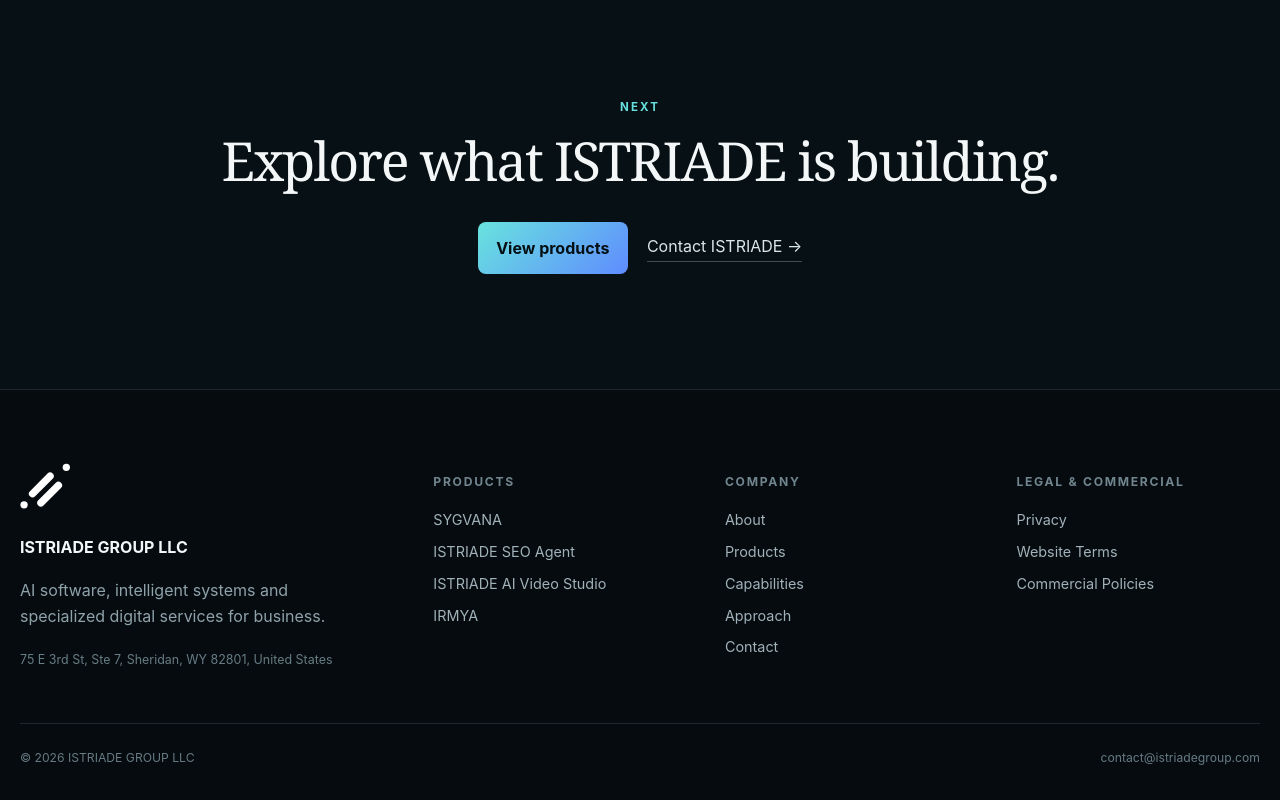
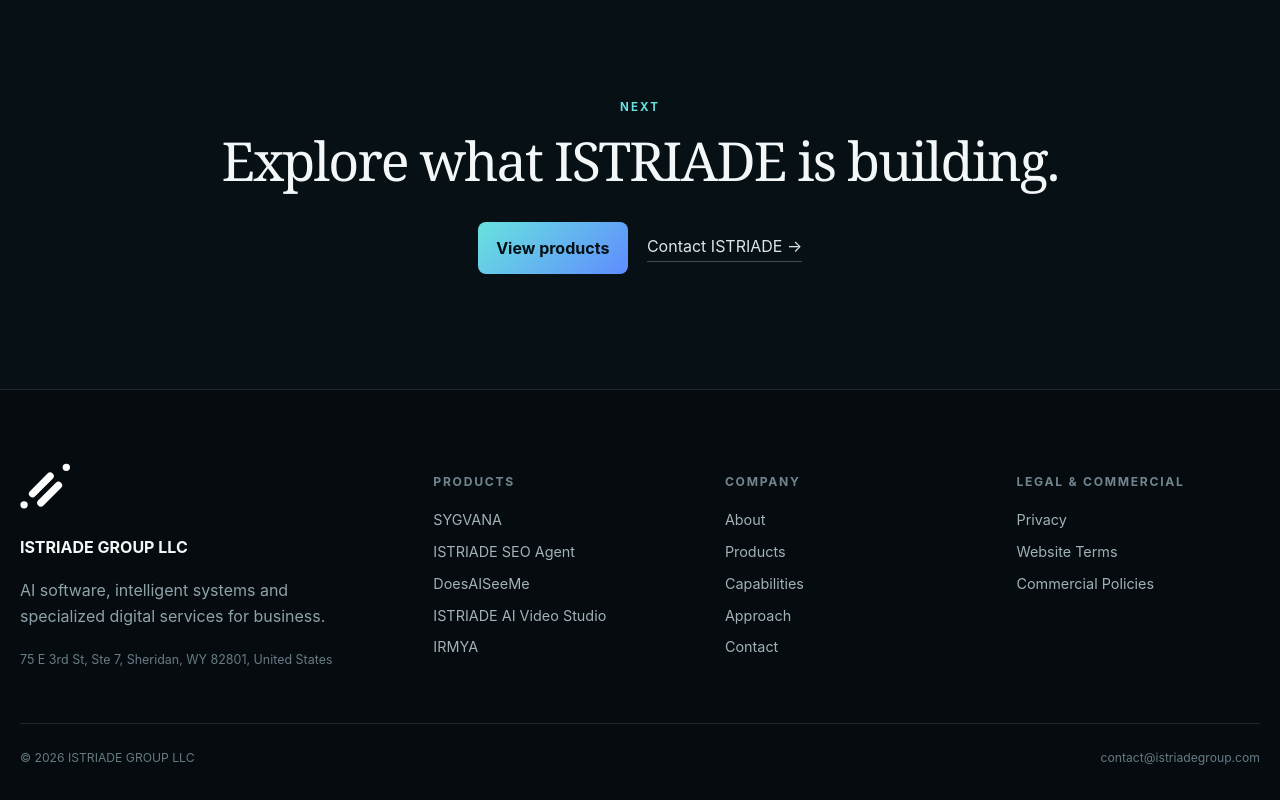
Before and after one commit to Abaco3300/istriade-web, a Next.js app: page / in a window 1280 px wide. Shown: the part 7067-7867 px from the top of the page. Built offline with nearby package versions, Linux system fonts and the light colour scheme.

Commit message:
Stage DoesAISeeMe corporate integration
Merge the prepared DoesAISeeMe corporate discovery integration while keeping Product Registry, external link, checkout, payment, publication, and commercial activation disabled.

```diff
--- a/app/products/page.tsx
+++ b/app/products/page.tsx
@@ -1,7 +1,7 @@
 import type { Metadata } from "next";
 import { PageHero } from "@/components/PageHero";
 import { ProductCard } from "@/components/ProductCard";
-import { products } from "@/data/products";
+import { publicProducts } from "@/data/products";
 import { pageMetadata } from "@/lib/metadata";
 
 export const metadata: Metadata = pageMetadata({
@@ -13,7 +13,7 @@
 export default function ProductsPage() {
   return <>
     <PageHero eyebrow="Products" title="Focused products for distinct business problems." lead="ISTRIADE develops products and specialized systems around clearly defined operating problems. Each maintains its own focus and product-specific source of truth." />
-    <section className="section"><div className="container product-grid">{products.map((product) => <ProductCard key={product.id} product={product} />)}</div></section>
+    <section className="section"><div className="container product-grid">{publicProducts.map((product) => <ProductCard key={product.id} product={product} />)}</div></section>
     <section className="section section-tinted"><div className="container editorial-grid"><div><p className="eyebrow">Product independence</p><h2>Corporate discovery. Product-level truth.</h2></div><div className="prose"><p>The ISTRIADE corporate website presents each product at a high level. Detailed capabilities, commercial terms, access conditions and other product-specific information belong to the relevant product environment.</p><p>External product links become active only after the corresponding public destination is verified and authorized.</p></div></div></section>
   </>;
 }
--- a/components/ProductCard.tsx
+++ b/components/ProductCard.tsx
@@ -6,6 +6,7 @@
       <div className="product-signal" aria-hidden="true"><span /><span /><span /></div>
       <p className="product-category">{product.category}</p>
       <h3>{product.name}</h3>
+      {product.ownershipLabel ? <p className="product-category">{product.ownershipLabel}</p> : null}
       <p>{product.summary}</p>
       {product.externalLinkEnabled && product.websiteUrl ? (
         <a className="text-link" href={product.websiteUrl} rel="noopener noreferrer">Explore {product.name} ↗</a>
--- a/data/products.ts
+++ b/data/products.ts
@@ -3,6 +3,7 @@
   name: string;
   category: string;
   summary: string;
+  ownershipLabel: string | null;
   accent: "cyan" | "blue" | "violet" | "teal";
   featured: boolean;
   cardEnabled: boolean;
@@ -20,6 +21,7 @@
     category: "Commerce Intelligence",
     summary:
       "Decision intelligence for commerce businesses that need clearer visibility into performance, opportunities and next actions.",
+    ownershipLabel: null,
     accent: "cyan",
     featured: true,
     cardEnabled: true,
@@ -35,6 +37,7 @@
     category: "Search Visibility & SEO Operations",
     summary:
       "Evidence-driven SEO analysis, opportunity discovery and controlled implementation for businesses seeking stronger visibility across modern search environments.",
+    ownershipLabel: null,
     accent: "blue",
     featured: true,
     cardEnabled: true,
@@ -45,11 +48,28 @@
     order: 2,
   },
   {
+    id: "doesaiseeme",
+    name: "DoesAISeeMe",
+    category: "AI Search Visibility Intelligence",
+    summary:
+      "Discover how your company appears across AI-powered search and answer environments. DoesAISeeMe measures whether AI systems recognize your brand, surface it for relevant queries, recommend it, and understand the sources behind its visibility.",
+    ownershipLabel: "An ISTRIADE product",
+    accent: "blue",
+    featured: false,
+    cardEnabled: false,
+    externalLinkEnabled: false,
+    websiteUrl: null,
+    intendedDomain: "https://doesaiseeme.istriadegroup.com",
+    publicStatusLabel: null,
+    order: 3,
+  },
+  {
     id: "ai-video-studio",
     name: "ISTRIADE AI Video Studio",
     category: "AI-Assisted Video & Content Production",
     summary:
       "Structured audiovisual production systems combining AI, automation and human creative control.",
+    ownershipLabel: null,
     accent: "violet",
     featured: true,
     cardEnabled: true,
@@ -57,7 +77,7 @@
     websiteUrl: null,
     intendedDomain: null,
     publicStatusLabel: null,
-    order: 3,
+    order: 4,
   },
   {
     id: "irmya",
@@ -65,6 +85,7 @@
     category: "AI-Operated Business Systems",
     summary:
       "A structured operating approach for transforming objectives into governed, coordinated and verifiable execution.",
+    ownershipLabel: null,
     accent: "teal",
     featured: true,
     cardEnabled: true,
@@ -72,10 +93,14 @@
     websiteUrl: null,
     intendedDomain: "https://irmya.com",
     publicStatusLabel: null,
-    order: 4,
+    order: 5,
   },
 ];
 
-export const featuredProducts = products
-  .filter((product) => product.featured && product.cardEnabled)
+export const publicProducts = products
+  .filter((product) => product.cardEnabled)
   .sort((a, b) => a.order - b.order);
+
+export const featuredProducts = publicProducts
+  .filter((product) => product.featured)
+  .sort((a, b) => a.order - b.order);
```
Also changed, not shown: scripts/verify-static-export.mjs (+12 -1 lines), 3 other files (tests, documents, lock files or other folders).
